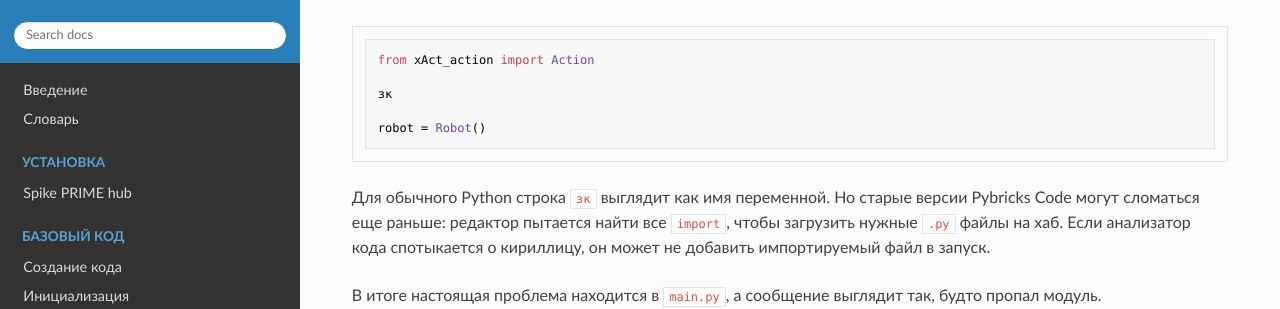
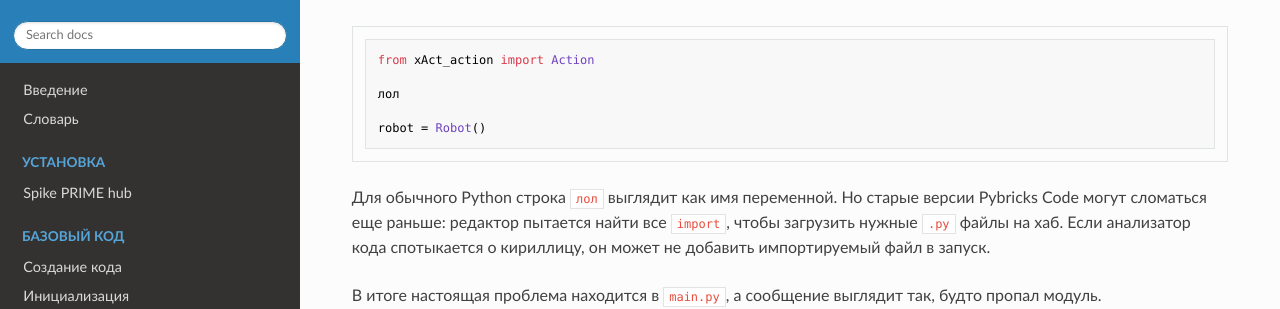
Before and after one commit to aztechell/Pybricks-Cookbook, an MkDocs documentation site: the page built from docs/bugs.md, in a window 1280 px wide and 900 px high, scrolled down 470 px. Shown: the part 173-482 px from the top of the window. Built offline with MkDocs 1.6.1, drawn with Linux system fonts in a browser that asks for light colours; nearby versions of some CDN libraries.

Commit message:
Update Cyrillic bug example

````diff
--- a/docs/bugs.md
+++ b/docs/bugs.md
@@ -23,12 +23,12 @@ from xAct_action import Action
 ```python
 from xAct_action import Action
 
-зк
+лол
 
 robot = Robot()
 ```
 
-Для обычного Python строка `зк` выглядит как имя переменной. Но старые версии Pybricks Code могут сломаться еще раньше: редактор пытается найти все `import`, чтобы загрузить нужные `.py` файлы на хаб. Если анализатор кода спотыкается о кириллицу, он может не добавить импортируемый файл в запуск.
+Для обычного Python строка `лол` выглядит как имя переменной. Но старые версии Pybricks Code могут сломаться еще раньше: редактор пытается найти все `import`, чтобы загрузить нужные `.py` файлы на хаб. Если анализатор кода спотыкается о кириллицу, он может не добавить импортируемый файл в запуск.
 
 В итоге настоящая проблема находится в `main.py`, а сообщение выглядит так, будто пропал модуль.
 
````
